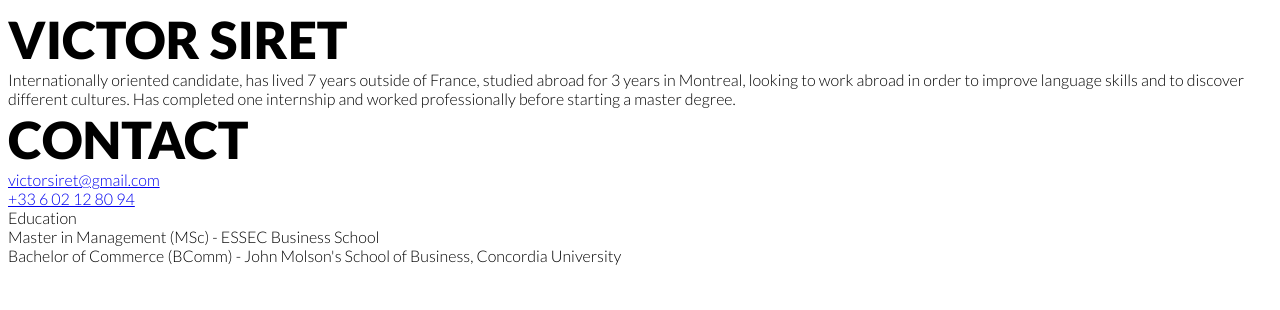
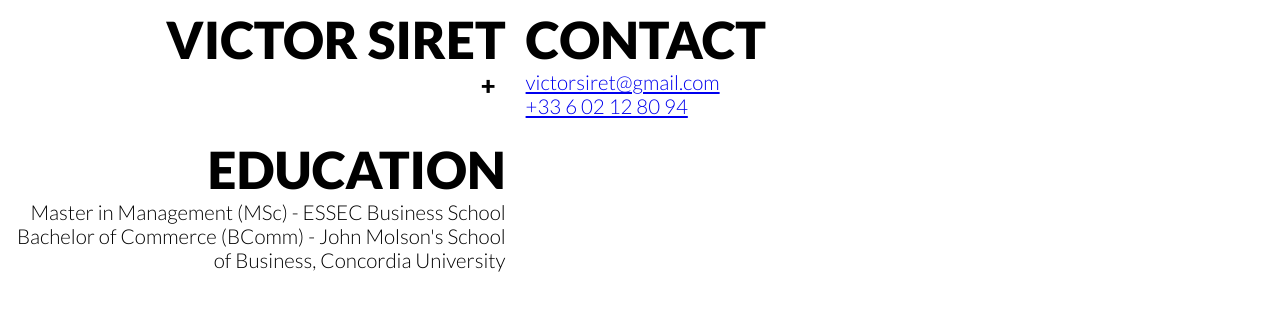
Before and after one commit to victorsiret/Resume-First, a plain HTML site: page index.html in a window 1280 px wide. Drawn offline with Linux system fonts and the light colour scheme.

Commit message:
js overview
Added some JS to hide and show overview

```diff
--- a/dynamic.js
+++ b/dynamic.js
@@ -1,3 +1,21 @@
 [].forEach.call(document.querySelectorAll('.hideme'), function (el) {
     el.style.display = 'none';
   });
+  [].forEach.call(document.querySelectorAll('.hideme2'), function (el) {
+    el.style.display = 'none';
+  });
+
+//Show overview text
+var SO = 1;
+
+function showOverview() {
+  if (SO === 1) {
+  document.getElementsByClassName('hideme')[0].style.display = 'initial';
+  document.getElementsByClassName('overview')[0].textContent = '-';
+  SO = 0;}
+  else {
+  document.getElementsByClassName('hideme')[0].style.display = 'none';
+  document.getElementsByClassName('overview')[0].textContent = '+';
+  SO = 1;
+  }
+}
--- a/index.html
+++ b/index.html
@@ -10,13 +10,20 @@
 </head>
 
 <body>
+<div class="grid">
+
+<!-- Victor Siret -->
+    <div class="right">
         <div class="h1">Victor Siret</div>
-
-    <div>
+        <div class="hideme">
         Internationally oriented candidate, has lived 7 years outside of France, studied abroad for 3 years in Montreal, looking to work abroad in order to improve
         language skills and to discover different cultures. Has completed one internship and worked professionally before starting a master degree.
         </div>
+        <div class="overview plus" onclick="showOverview()">+&nbsp;&nbsp;</div>
+    </div>
 
+<!-- Contact -->
+    <div>
         <div class="h1">Contact</div>
         <div>
             <a href="mailto:victorsiret@gmail.com">victorsiret@gmail.com</a><br>
@@ -27,8 +34,11 @@
             92800, Puteaux<br>
             23rd of November, 1994<br>
         </div>
+    </div>
 
-    <div>Education</div>
+<!-- Education -->
+    <div class="right">
+        <div class="h1 right">Education</div>
         <div>
         Master in Management (MSc) - ESSEC Business School <br>
         Bachelor of Commerce (BComm) - John Molson's School of Business, Concordia University
@@ -36,6 +46,10 @@
         <div class="hideme">
         Baccalaureat Scientifique Option International (OIB) - Lycee International de Saint Germain-en-Laye
         </div>
+    </div>
 
+
+    <!-- Javascript -->
     <script src="./dynamic.js"></script>
+</div>
 </body>
--- a/style.css
+++ b/style.css
@@ -15,6 +15,13 @@
 
 * {
     font-family: "Lato-Light";
+    font-size: 1.6vw;
+}
+
+.grid {
+    display: grid;
+    grid-template-columns: 2fr 3fr;
+    grid-gap: 20px 20px;
 }
 
 .h1 {
@@ -22,3 +29,12 @@
     font-size: 4vw;
     text-transform: uppercase;
 }
+
+.plus {
+    font-family: "Lato-Black";
+    font-size: 2vw;
+}
+
+.right {
+    text-align: right;
+}
```
Lines whose indentation alone changed are shown as unchanged.
